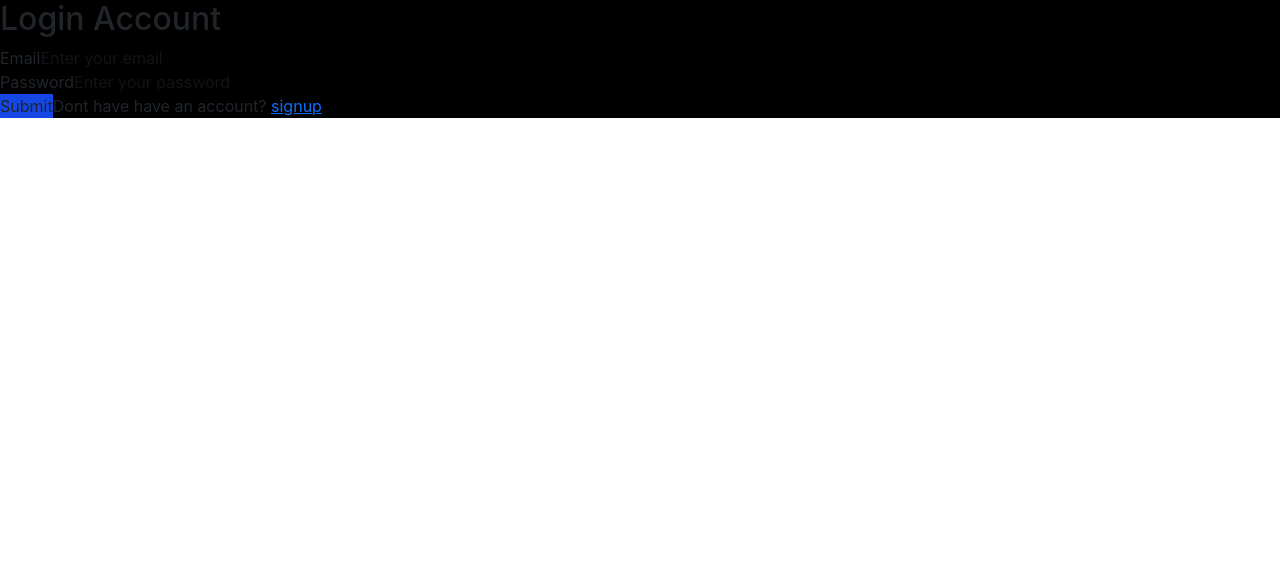
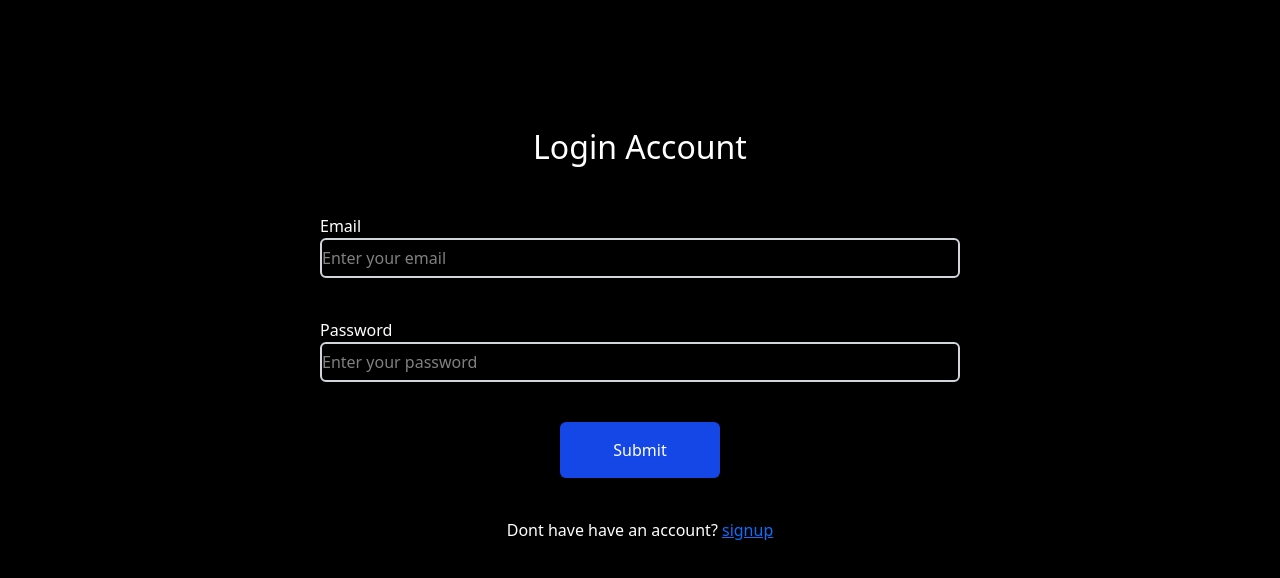
Before and after one commit to YAKSHMEHTA/ZERODHA, a React (Create React App) app in the folder frontend/: page /login in a window 1280 px wide. Shown: the top 578 px of the page. Built offline with nearby package versions, Linux system fonts and the light colour scheme.

Commit message:
Login Styling and some bugs fixes

```diff
--- a/frontend/package.json
+++ b/frontend/package.json
@@ -14,6 +14,7 @@
     "@testing-library/react": "^16.3.0",
     "@testing-library/user-event": "^13.5.0",
     "axios": "^1.13.3",
+    "bootstrap": "^5.3.8",
     "react": "^19.2.0",
     "react-cookie": "^8.0.1",
     "react-dom": "^19.2.0",
--- a/frontend/src/Auth/Login.jsx
+++ b/frontend/src/Auth/Login.jsx
@@ -34,7 +34,7 @@ const Login = () => {
       const { data } = await axios.post(
         "https://zerodha-7.onrender.com/auth/login",
         { ...inputValue },
-      { withCredentials: true }
+        { withCredentials: true },
       );
 
       const { success, message } = data;
@@ -53,14 +53,18 @@ const Login = () => {
     }
   };
 
-
   return (
-    <div className="form_container bg-black">
+    <div className="form_container w-full bg-black flex items-center justify-center h-screen text-white">
+      <div className=" w-[50%] h-[100%] pt-[10%] text-center flex flex-column gap-10">
         <h2>Login Account</h2>
         <form onSubmit={handleSubmit}>
-        <div>
-          <label htmlFor="email">Email</label>
+          <div className="flex flex-column gap-10">
+            <div className="flex flex-column justify-start items-start">
+              <label className="" htmlFor="email">
+                Email
+              </label>
               <input
+                className="h-10 border-2 border-gray-300 rounded-md w-full"
                 type="email"
                 name="email"
                 value={email}
@@ -68,9 +72,12 @@ const Login = () => {
                 onChange={handleOnChange}
               />
             </div>
-        <div>
-          <label htmlFor="password">Password</label>
+            <div className="flex flex-column justify-start items-start">
+              <label className="" htmlFor="password">
+                Password
+              </label>
               <input
+                className="h-10 border-2 border-gray-300 rounded-md w-full"
                 type="password"
                 name="password"
                 value={password}
@@ -78,12 +85,21 @@ const Login = () => {
                 onChange={handleOnChange}
               />
             </div>
-        <button className="bg-blue-700"  type="submit">Submit</button>
+            <div className=" display flex justify-center">
+              <button
+                className="bg-blue-700 h-14 w-[25%] text-white !rounded-md"
+                type="submit"
+              >
+                Submit
+              </button>
+            </div>
             <span>
               Dont have have an account? <Link to={"/signup"}>signup</Link>
             </span>
+          </div>
         </form>
         <ToastContainer />
+      </div>
     </div>
   );
 };
--- a/frontend/src/index.jsx
+++ b/frontend/src/index.jsx
@@ -3,6 +3,8 @@ import ReactDOM from 'react-dom/client';
 import {BrowserRouter,Routes,Route} from 'react-router-dom'
 import './index.css';
 import '@fortawesome/fontawesome-free/css/all.min.css'
+import 'bootstrap/dist/css/bootstrap.min.css';
+import 'bootstrap/dist/js/bootstrap.bundle.min.js';
 import About from './landing_page/about/AboutPage'
 import { CookiesProvider } from 'react-cookie';
 import Product from './landing_page/products/Universe'
@@ -11,7 +13,6 @@ import Notfound from './landing_page/Notfound';
 import HomePage from './landing_page/home/HomePage';
 import Login from './Auth/Login';
 import Signup from './Auth/Signup';
-
 import PricingPage from './landing_page/products/ProductPage';
 
 
--- a/frontend/src/landing_page/Navbar.jsx
+++ b/frontend/src/landing_page/Navbar.jsx
@@ -1,16 +1,18 @@
 import React from "react";
-import { Link } from 'react-router-dom'
+import { Link } from "react-router-dom";
 
 
 function Navbar() {
+  return (
+    <nav
+      className="navbar navbar-expand-lg border-bottom"
+      style={{ backgroundColor: "#fff" }}
+    >
+      <div className="container p-2 z-10000">
+        <Link className="navbar-brand" to="/">
+          <img src="/media/logo.svg" style={{ width: "25%" }} alt="yaksh" />
+        </Link>
 
-
-  return (
-      <nav className="navbar  navbar-expand-lg border-bottom" style={{backgroundColor:"#fff"}}>
-        <div className="container p-2">
-          <Link className="navbar-brand" href="#">
-            <img src="/media/logo.svg" style={{width:"25%"}} alt="yaksh" />
-          </Link>
         <button
           className="navbar-toggler"
           type="button"
@@ -22,33 +24,37 @@ function Navbar() {
         >
           <span className="navbar-toggler-icon"></span>
         </button>
+
         <div className="collapse navbar-collapse" id="navbarSupportedContent">
-            <ul className="navbar-nav me-auto mb-2 mb-lg-0">
+          <ul className="navbar-nav ms-auto mb-2 mb-lg-0">
             <li className="nav-item">
-                <Link className="nav-link active" aria-current="page" to="/signup">
+              <Link className="nav-link" to="/signup">
                 Sign Up
               </Link>
             </li>
-              <li className="nav-item active">
-                <Link className="nav-link" to="about">
+
+            <li className="nav-item">
+              <Link className="nav-link" to="/about">
                 About
               </Link>
             </li>
-              <li className="nav-item active">
-                <Link className="nav-link" to="product">
+
+            <li className="nav-item">
+              <Link className="nav-link" to="/product">
                 Product
               </Link>
             </li>
-              <li className="nav-item active">
-                <Link className="nav-link" to="pricing">
+
+            <li className="nav-item">
+              <Link className="nav-link" to="/pricing">
                 Pricing
               </Link>
             </li>
-              <li className="nav-item active">
-                <Link className="nav-link" to="support">
+
+            <li className="nav-item">
+              <Link className="nav-link" to="/support">
                 Support
               </Link>
-
             </li>
           </ul>
         </div>
--- a/frontend/src/landing_page/Openacc.js
+++ b/frontend/src/landing_page/Openacc.js
@@ -1,4 +1,5 @@
 import React from 'react'
+import { Link } from 'react-router-dom'
 
 function Openacc() {
   return (
@@ -6,7 +7,7 @@ function Openacc() {
       <div className='row text-center '>
         <h1 className='mt-5 mb-3'>Invest in everything</h1>
         <p>Online platform to invest in stocks, derivatives, mutual funds, ETFs, bonds, and more.</p>
-        <button className='p-3 btn btn-primary fs-5 mt-2' style={{width:"30%",margin:"0 auto",}}>Sign up for free</button>
+          <Link to="/signup" className='p-3 btn btn-primary fs-5' style={{width:"30%",margin:"0 auto",}} >Sign up for free</Link>
       </div>
     </div>
   )
--- a/frontend/src/landing_page/home/Hero.jsx
+++ b/frontend/src/landing_page/home/Hero.jsx
@@ -1,11 +1,12 @@
 import React from 'react'
+import { Link } from 'react-router-dom'
 function Hero() {
   return (
     <div className='row text-center'>
         <img src="/media/homeHero.png" alt="HeroImage" className='mb-5' />
         <h1 className='mt-5'>Invest in everything</h1>
         <p>Online platform to invest in stocks, derivatives, mutual funds, ETFs, bonds, and more.</p>
-        <button className='p-3 btn btn-primary fs-5' style={{width:"30%",margin:"0 auto",}}>Sign up for free</button>
+        <Link to="/signup" className='p-3 btn btn-primary fs-5' style={{width:"30%",margin:"0 auto",}} >Sign up for free</Link>
       </div>
   )
 }
--- a/frontend/src/landing_page/home/HomePage.js
+++ b/frontend/src/landing_page/home/HomePage.js
@@ -9,6 +9,7 @@ import Navbar from "../Navbar";
 import Footer from "../Footer";
 import { useNavigate } from "react-router-dom";
 import axios from "axios";
+
 import { toast } from "react-toastify";
 
 function HomePage() {
```
Also changed, not shown: 1 other file (tests, documents, lock files or other folders). Lines whose indentation alone changed are shown as unchanged.
